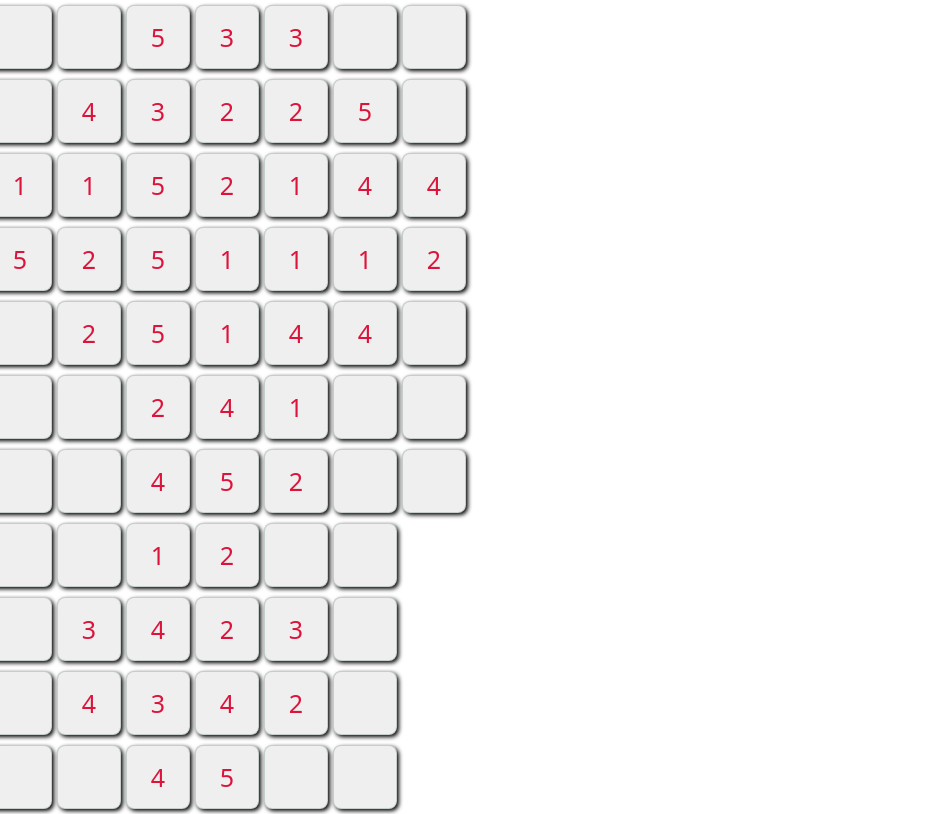
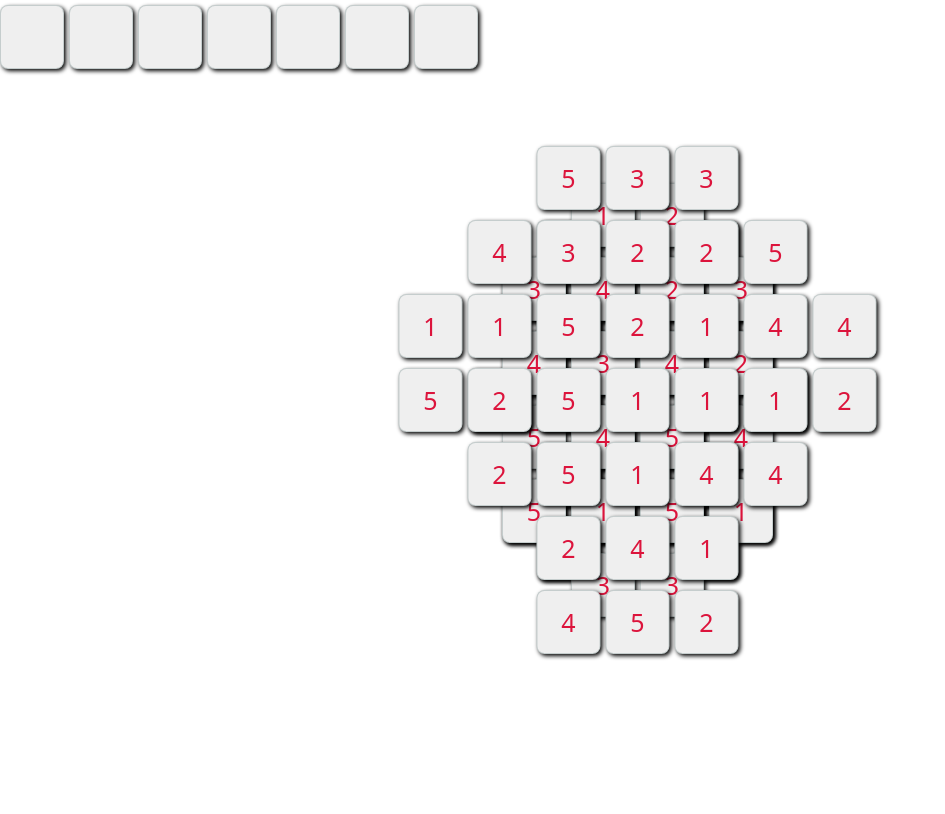
Before and after one commit to allenwang2333/bruin-o-bruin, a React (Create React App) app in the folder bruin-o-bruin/: page /game in a window 1280 px wide. Shown: the top 814 px of the page, without its empty margins (0-945 px from the left). Built offline with nearby package versions, Linux system fonts and the light colour scheme.

Commit message:
Display board in layers, make invisible after click

```diff
--- a/bruin-o-bruin/src/gamePlay/block.js
+++ b/bruin-o-bruin/src/gamePlay/block.js
@@ -7,8 +7,9 @@ class Block extends React.Component{
         const row = this.props.block.row;
         const col = this.props.block.col;
         const category = this.props.block.category;
+        const style = this.props.block.fill ? {visibility: "visible"} : {visibility: "hidden"};
         return (
-            <button className="block" onClick={() => this.props.onClick(layer, row, col)}>
+            <button className="block" style={style} onClick={() => this.props.onClick(layer, row, col)}>
                 {category}
             </button>
             /* TODO: onClick should be lifted up to be handled */
--- a/bruin-o-bruin/src/gamePlay/board.js
+++ b/bruin-o-bruin/src/gamePlay/board.js
@@ -7,7 +7,7 @@ class Board extends React.Component{
         var board = this.props.board;
         return (
             <div className="board">
-                {board.map((layer, index) => <Layer layer={layer} key={index} onClick={(l, r, c) => this.props.onClick(l, r, c)}/>)}
+                {board.map((layer, index) => <Layer layer={layer} key={index} zIndex={1000 - index} onClick={(l, r, c) => this.props.onClick(l, r, c)}/>)}
             </div>
         )
     }
--- a/bruin-o-bruin/src/gamePlay/gamePlay.css
+++ b/bruin-o-bruin/src/gamePlay/gamePlay.css
@@ -16,6 +16,13 @@
     margin-top: 10px;
 }
 
+.layer{
+    top: 50%;
+    left: 50%;
+    position: absolute;
+    transform: translate(-50%, -50%);
+}
+
 .block{
     pointer-events: auto;
     border-radius: 8px;
@@ -30,3 +37,18 @@
     cursor: pointer;
     margin: 5px 5px 5px 0;
 }
+
+.handBlock{
+    pointer-events: none;
+    border-radius: 8px;
+    width: 64px;
+    height: 64px;
+    text-align: center;
+    font-size: 25px;
+    color: crimson;
+    line-height: 50px;
+    box-shadow: 2px 2px 4px #000;
+    border: 1px solid #c2cbcbee;
+    cursor: pointer;
+    margin: 5px 5px 5px 0;
+}
--- a/bruin-o-bruin/src/gamePlay/handblock.js
+++ b/bruin-o-bruin/src/gamePlay/handblock.js
@@ -3,8 +3,8 @@ import React from 'react';
 class HandBlock extends React.Component{
     render() {
         return (
-            <button className="handblock">
-                Category is {this.props.block}
+            <button className="handBlock">
+                {this.props.block}
             </button>
             /* TODO: onClick should be lifted up to be handled */
             /* intended to move the block from board to hand or vice versa if case of the undo feature*/
--- a/bruin-o-bruin/src/gamePlay/layer.js
+++ b/bruin-o-bruin/src/gamePlay/layer.js
@@ -5,7 +5,8 @@ import "./gamePlay.css"
 class Layer extends React.Component{
     render(){
         const layer = this.props.layer;
-        return (<div className="layer">
+        const style = {zIndex: this.props.zIndex,}
+        return (<div className="layer" style={style}>
                     {layer.map((row, index) => (<Row row={row} key={index} onClick={(l, r, c) => this.props.onClick(l, r, c)}/>))}
                 </div>);
     }
```
Also changed, not shown: bruin-o-bruin/src/gamePlay/game.js (line endings or trailing spaces).
